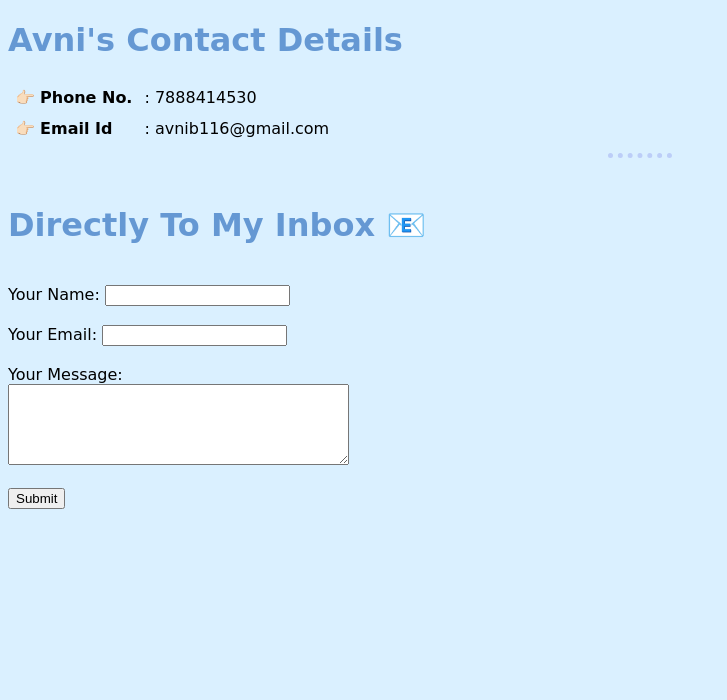
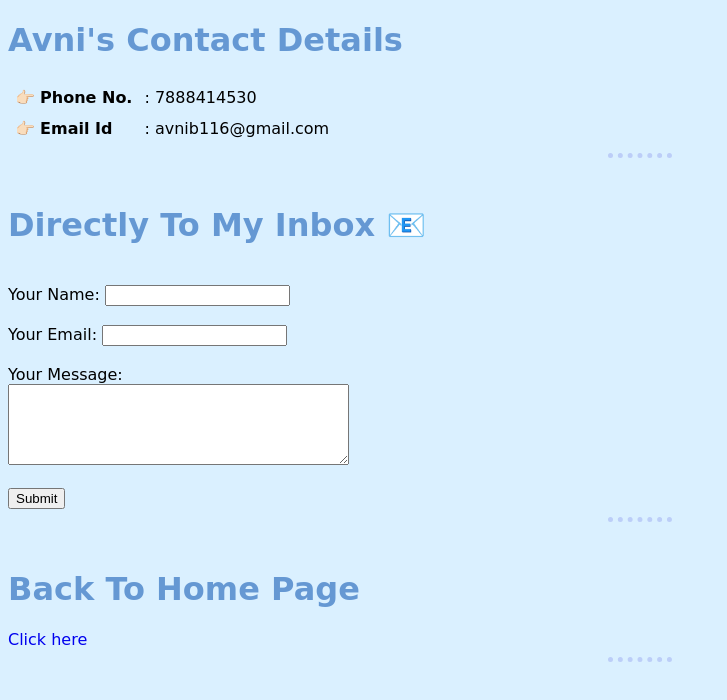
Before and after one commit to Avni-0101/CV-, a plain HTML site: page contactdetails.html in a window 1280 px wide. Shown: the whole page, without its empty margins (0-727 px from the left). Drawn offline with Linux system fonts and the light colour scheme.

Commit message:
Update contactdetails.html

```diff
--- a/contactdetails.html
+++ b/contactdetails.html
@@ -32,5 +32,10 @@
         <br><br>
         <input type="submit" value="Submit">
     </form>
+    <hr>
+    <br>
+    <h1>Back To Home Page </h1>
+    <A href="index.html">Click here</A>
+    <hr><br>
 </body>
 </html>
```
